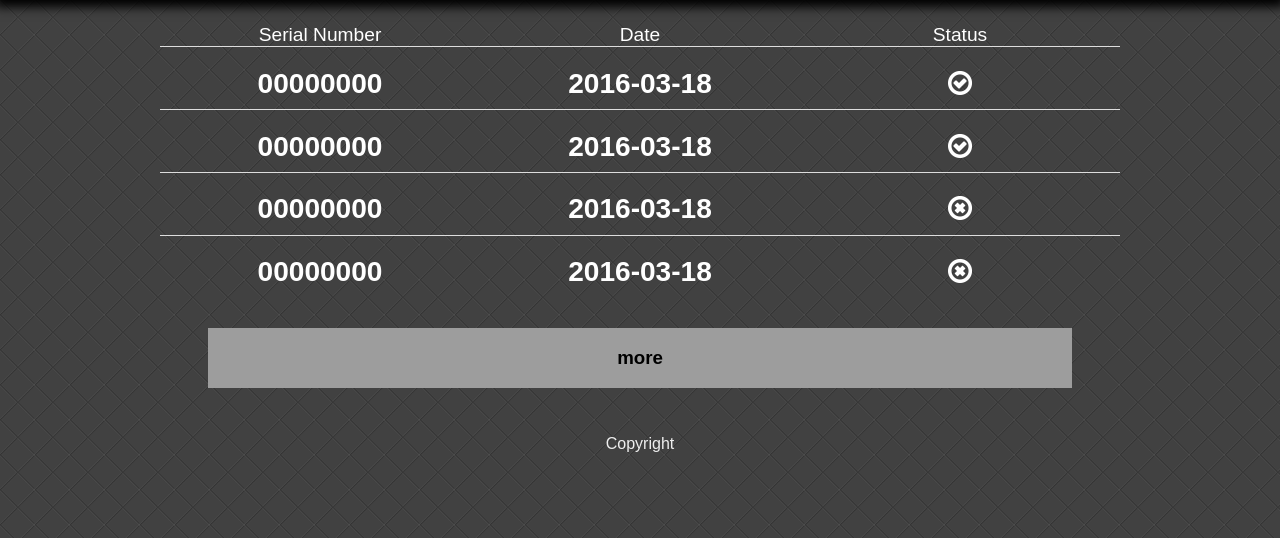
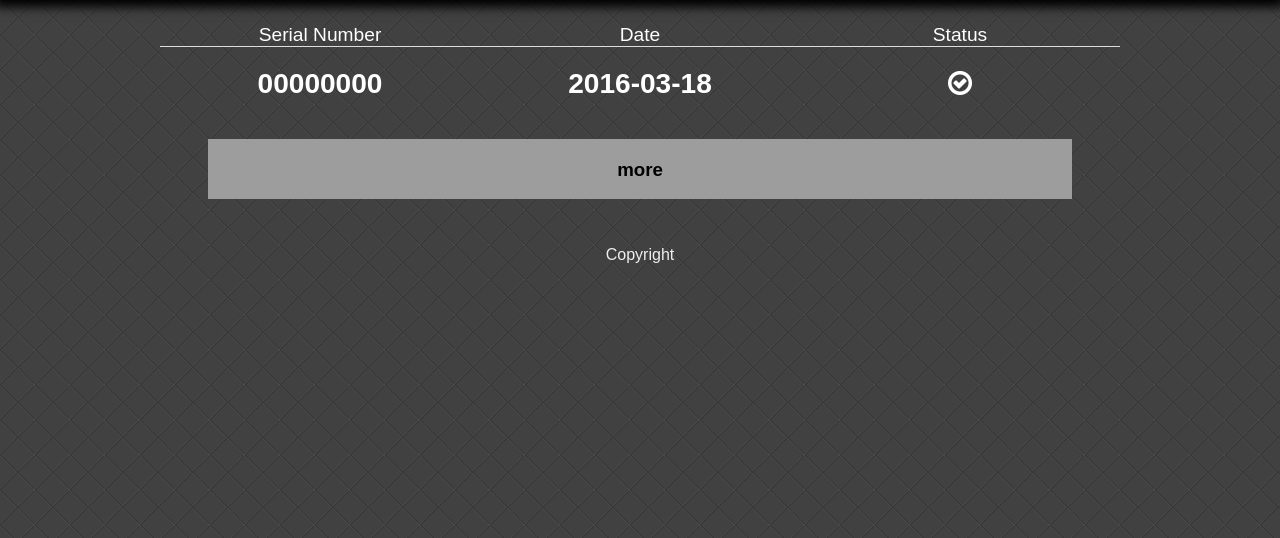
Before and after one commit to tina2827287/Project_Defect, a PHP site: page / in a window 1280 px wide. Shown: the part 228-766 px from the top of the page. Run offline with PHP 8.4, Linux system fonts and the light colour scheme.

Commit message:
10_headOverBorder

```diff
--- a/index.html
+++ b/index.html
@@ -98,29 +98,6 @@
                     <a href="./img/1.bmp" target="_blank">
                         <img src="./img/1.bmp" alt=""></a>
                 </div>
-                <h3>
-                    <span class="ProductNum">00000000</span>
-                    <span class="Date">2016-03-18</span>
-<span class="Def-Icon"><i class="fa fa-check-circle-o"></i></span>
-                </h3>
-                <div>
-                    <img src="./img/1.bmp" alt="">
-                </div>
-                <h3>
-                    <span class="ProductNum">00000000</span>
-                    <span class="Date">2016-03-18</span>
-<span class="Def-Icon"><i class="fa fa-times-circle-o"></i></span>
-                </h3>
-                <div>
-                    <img src="./img/1.bmp" alt="">
-                </div>
-                <h3>
-                    <span class="ProductNum">00000000</span>
-                    <span class="Date">2016-03-18</span>
-<span class="Def-Icon"><i class="fa fa-times-circle-o"></i></span>   </h3>
-                <div>
-                    <img src="./img/1.bmp" alt="">
-                </div>
 
 
                 <input type="hidden" id="#EndID" value="0">
--- a/js/search_date.js
+++ b/js/search_date.js
@@ -20,6 +20,7 @@ function getData(Y, M, D, StartId, dest, keyword, searchtype) {
 
             }
             $('.accro').append(response);
+            $('.accro').accordion('refresh');
 
             console.log(response); //在主控台印出整個JSON
         },
```
Also changed, not shown: search_date.php (+30 -24 lines), 1 other file.
